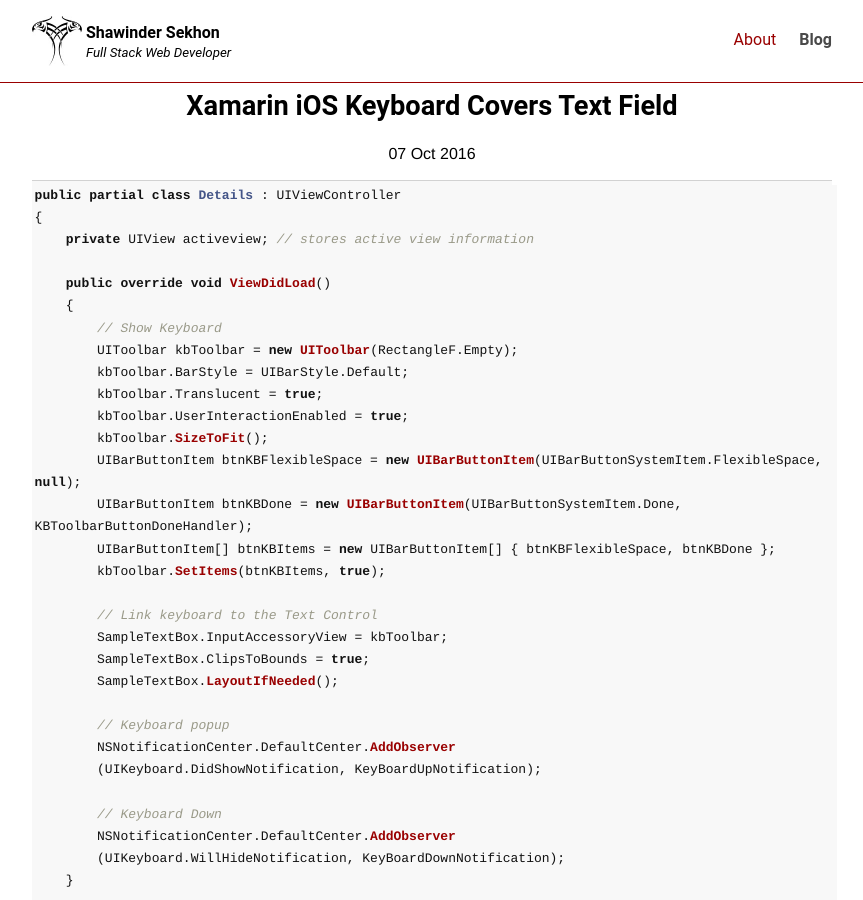
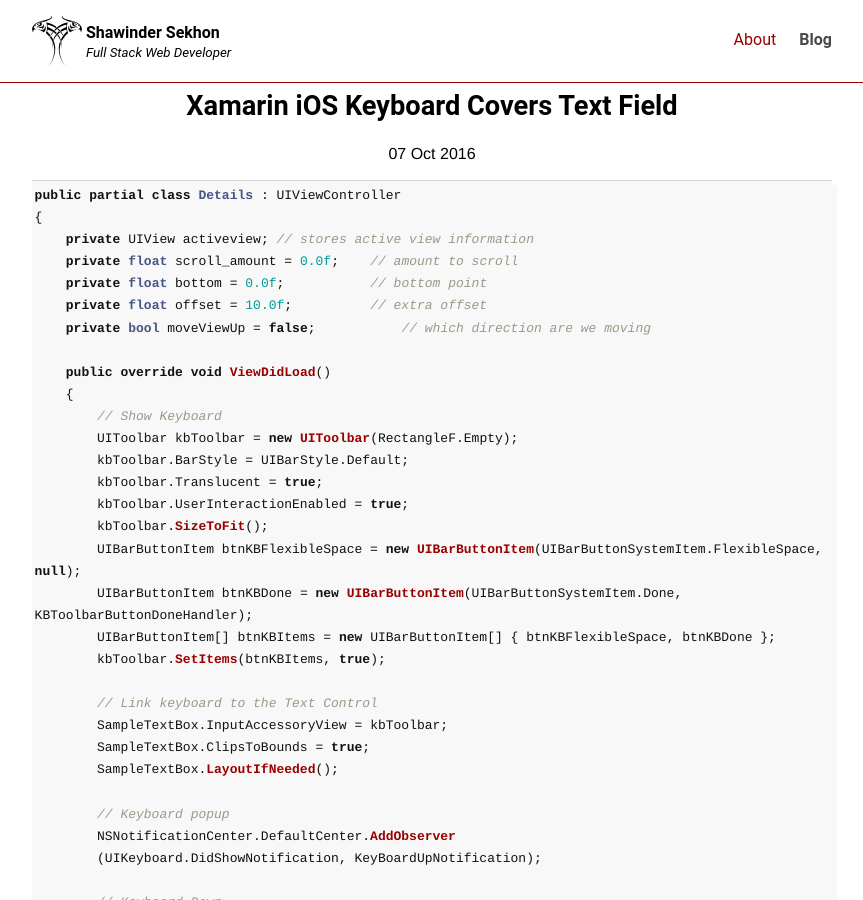
Before and after one commit to shawinder/shawinder.github.io, a Jekyll site: the page built from _posts/2016-07-10-Xamarin-iOS-Keyboard-Covers-Text-Field.md, in a window 1280 px wide and 900 px high. Shown: the whole window, without its empty margins (208-1071 px from the left). Built offline with Jekyll 4.4.1, drawn with Linux system fonts in a browser that asks for light colours; nearby versions of some CDN libraries; comment, search, counter and statistics services are not loaded.

Commit message:
Update 2016-07-10-Xamarin-iOS-Keyboard-Covers-Text-Field.md

```diff
--- a/_posts/2016-07-10-Xamarin-iOS-Keyboard-Covers-Text-Field.md
+++ b/_posts/2016-07-10-Xamarin-iOS-Keyboard-Covers-Text-Field.md
@@ -14,6 +14,10 @@ header_desc: Xamarin iOS - Keyboard covers text field
 public partial class Details : UIViewController
 {
     private UIView activeview; // stores active view information
+    private float scroll_amount = 0.0f;    // amount to scroll
+    private float bottom = 0.0f;           // bottom point
+    private float offset = 10.0f;          // extra offset
+    private bool moveViewUp = false;           // which direction are we moving
 
     public override void ViewDidLoad()
     {
```
